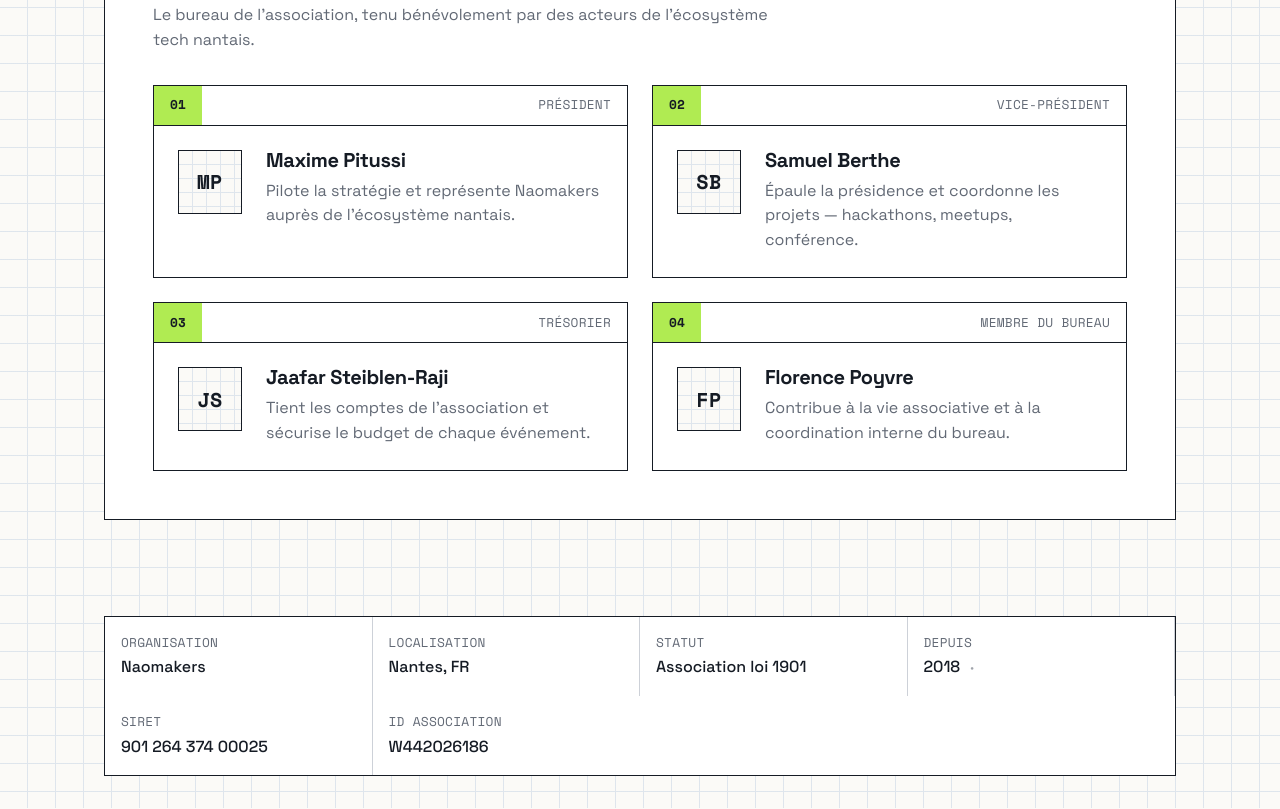
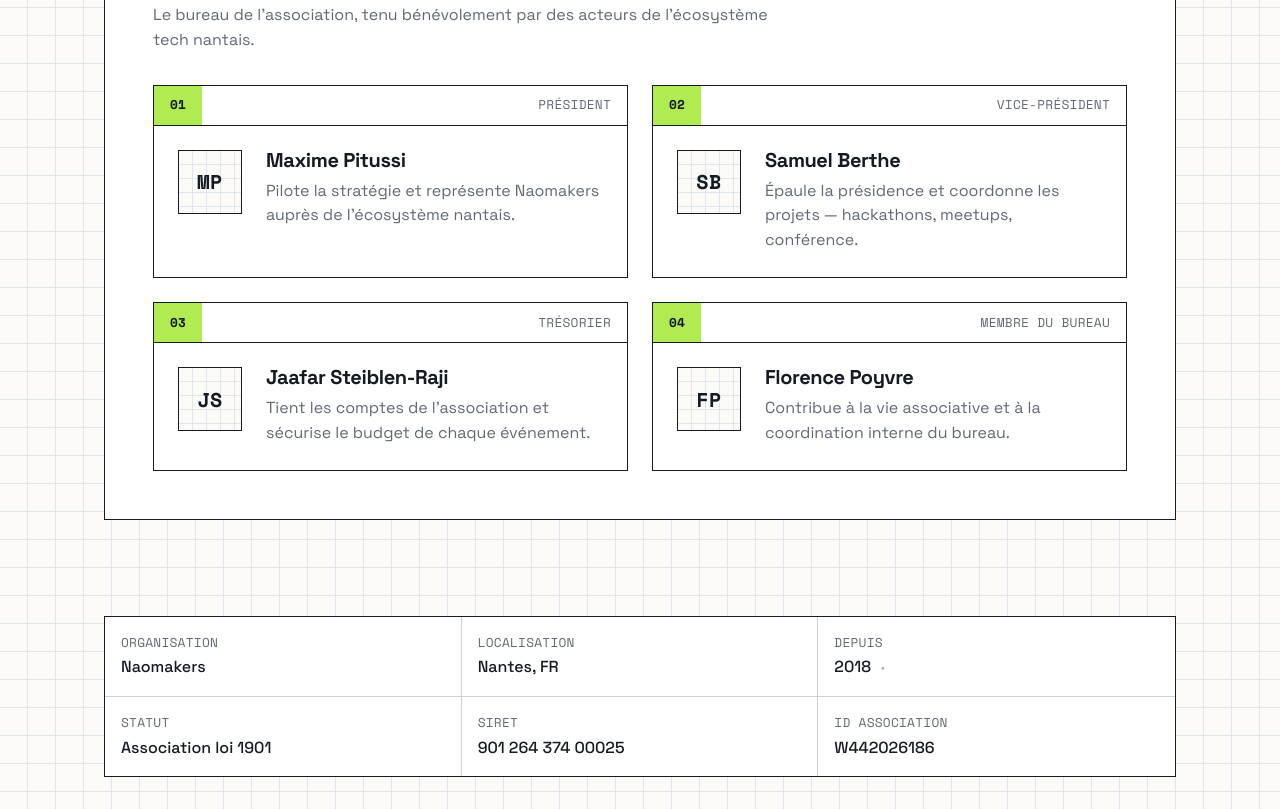
Before and after one commit to genai-nantes-meetup/naomakers.com, an Astro site: page / in a window 1280 px wide. Shown: the part 1784-2593 px from the top of the page. Built offline with nearby package versions, Linux system fonts and the light colour scheme; Astro itself is replaced by a stand-in of ours.

Commit message:
style(footer): reorder fields and switch to 3-column layout
Move Statut to 4th position and lay out footer fields 3 per row instead of 4.

```diff
--- a/src/layouts/BaseLayout.astro
+++ b/src/layouts/BaseLayout.astro
@@ -124,10 +124,6 @@
             <span class="value">Nantes, FR</span>
           </div>
           <div class="field">
-            <span class="mono label">Statut</span>
-            <span class="value">Association loi 1901</span>
-          </div>
-          <div class="field">
             <span class="mono label">Depuis</span>
             <!-- Discreet contact: the "·" is a mailto to team@naomakers.com -->
             <span class="value"
@@ -137,6 +133,10 @@
                 aria-label="Nous contacter">·</a
               ></span
             >
+          </div>
+          <div class="field">
+            <span class="mono label">Statut</span>
+            <span class="value">Association loi 1901</span>
           </div>
           <div class="field">
             <span class="mono label">SIRET</span>
@@ -158,7 +158,7 @@
 
       .titleblock {
         display: grid;
-        grid-template-columns: repeat(4, 1fr);
+        grid-template-columns: repeat(3, 1fr);
         border: 1.5px solid var(--ink);
         background: var(--surface);
       }
@@ -169,10 +169,15 @@
         gap: 0.15rem;
         padding: var(--space-2);
         border-right: 1px solid var(--border);
+        border-bottom: 1px solid var(--border);
       }
 
-      .field:last-child {
+      .field:nth-child(3n) {
         border-right: 0;
+      }
+
+      .field:nth-last-child(-n + 3) {
+        border-bottom: 0;
       }
 
       .label {
@@ -206,13 +211,20 @@
           grid-template-columns: 1fr 1fr;
         }
 
-        .field:nth-child(2) {
+        .field:nth-child(3n) {
+          border-right: 1px solid var(--border);
+        }
+
+        .field:nth-child(2n) {
           border-right: 0;
         }
 
-        .field:nth-child(1),
-        .field:nth-child(2) {
+        .field:nth-last-child(-n + 3) {
           border-bottom: 1px solid var(--border);
+        }
+
+        .field:nth-last-child(-n + 2) {
+          border-bottom: 0;
         }
       }
     </style>
```
